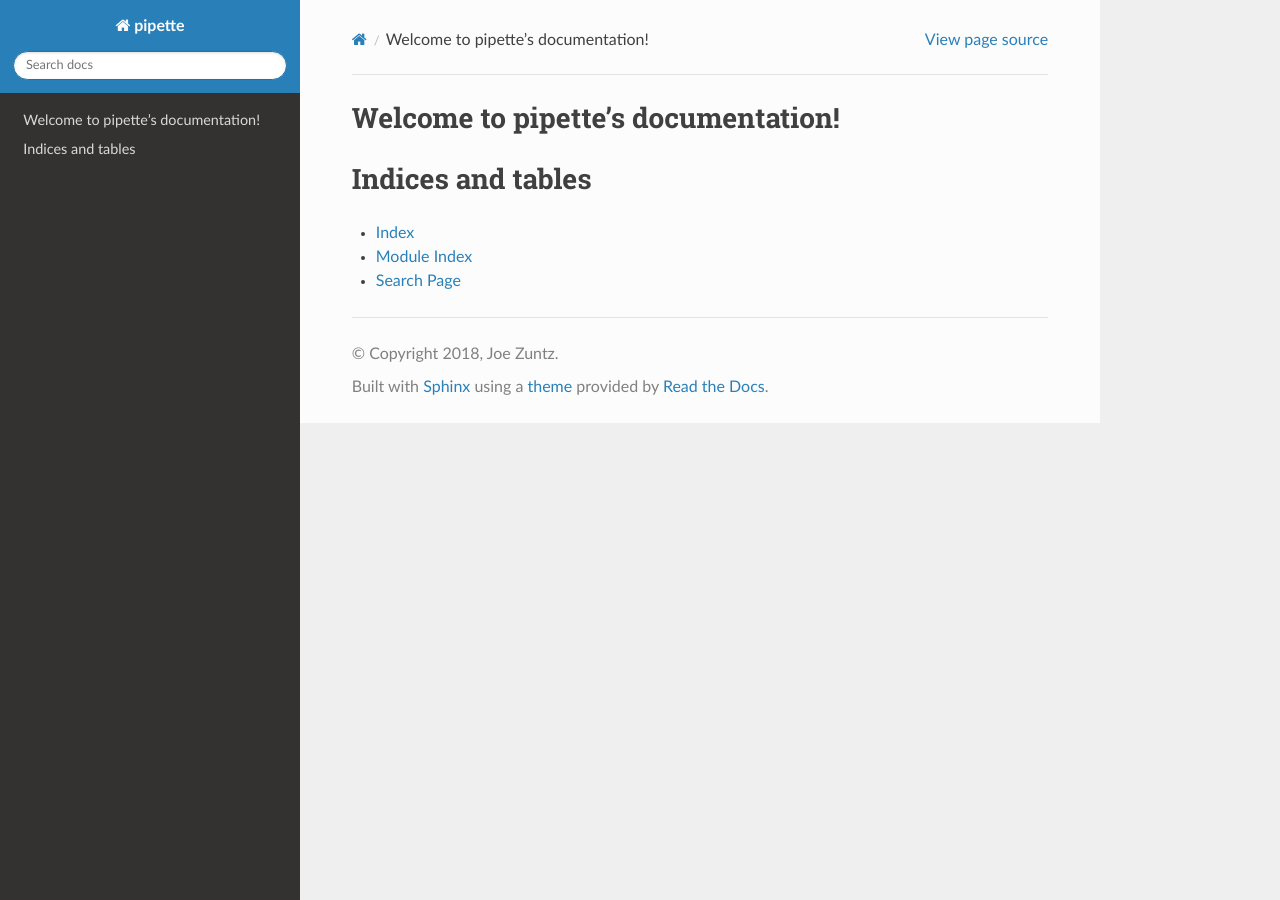
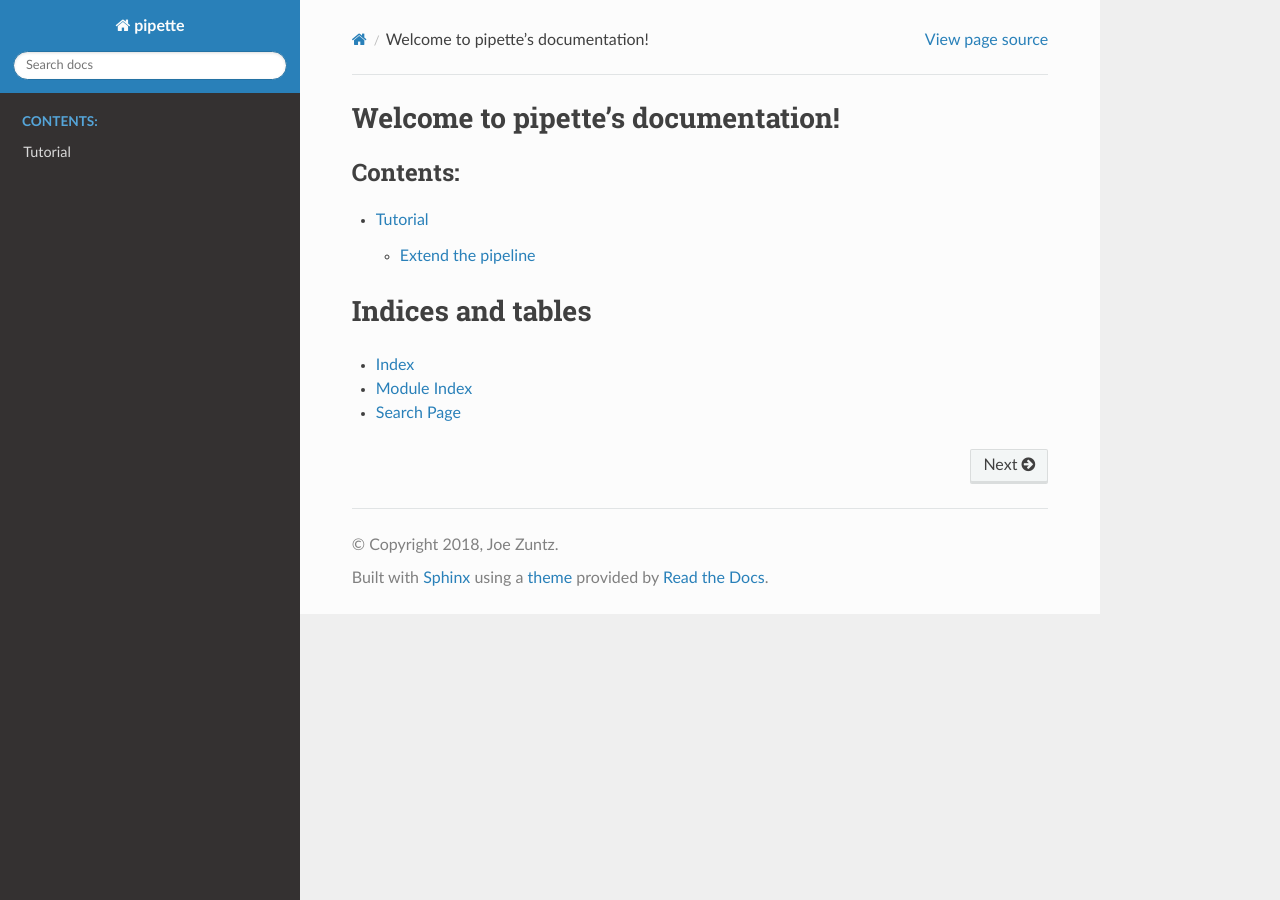
Before and after one commit to LSSTDESC/ceci, a Sphinx documentation site: the page built from docs/index.rst, in a window 1280 px wide. Built offline with Sphinx 7.4.7 and the Read the Docs theme 2.0.0, drawn with Linux system fonts in a browser that asks for light colours.

Commit message:
Added stub of tutorial for pipette

```diff
--- a/docs/index.rst
+++ b/docs/index.rst
@@ -10,6 +10,7 @@ Welcome to pipette's documentation!
    :maxdepth: 2
    :caption: Contents:
 
+   tutorial
 
 
 Indices and tables
```
Also changed, not shown: docs/tutorial.rst (added, +13 -0 lines).
